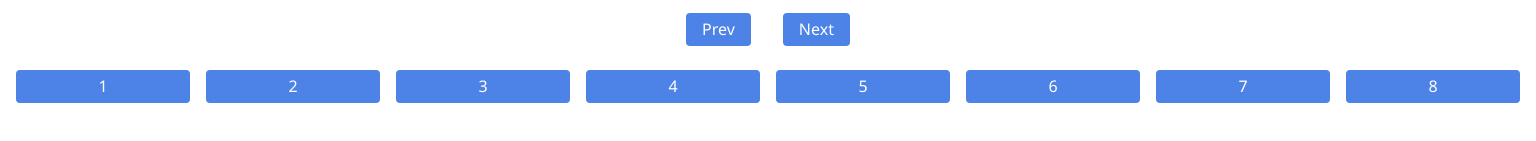
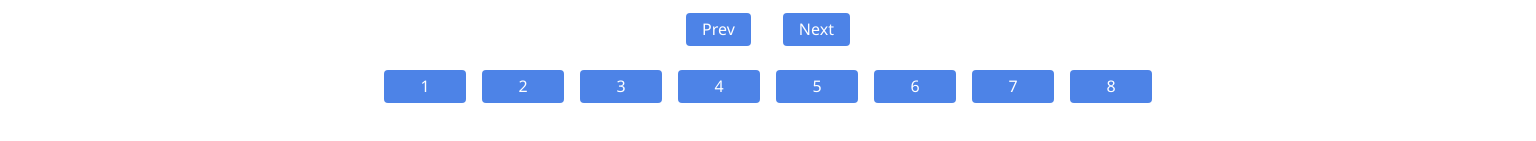
Before and after one commit to Avaneesh-Chopdekar/one-piece-live-action-platform, a website built with Vite: page index.html in a window 1536 px wide. Shown: the part 489-630 px from the top of the page. Built offline with nearby package versions, Linux system fonts and the light colour scheme.

Commit message:
made episodes grid responsive

```diff
--- a/src/style.css
+++ b/src/style.css
@@ -62,3 +62,17 @@ button {
     grid-template-columns: repeat(4, 1fr);
   }
 }
+
+@media screen and (min-width: 1080px) {
+  .episodes {
+    width: 75%;
+    margin: auto;
+  }
+}
+
+@media screen and (min-width: 1440px) {
+  .episodes {
+    width: 50%;
+    margin: auto;
+  }
+}
```
